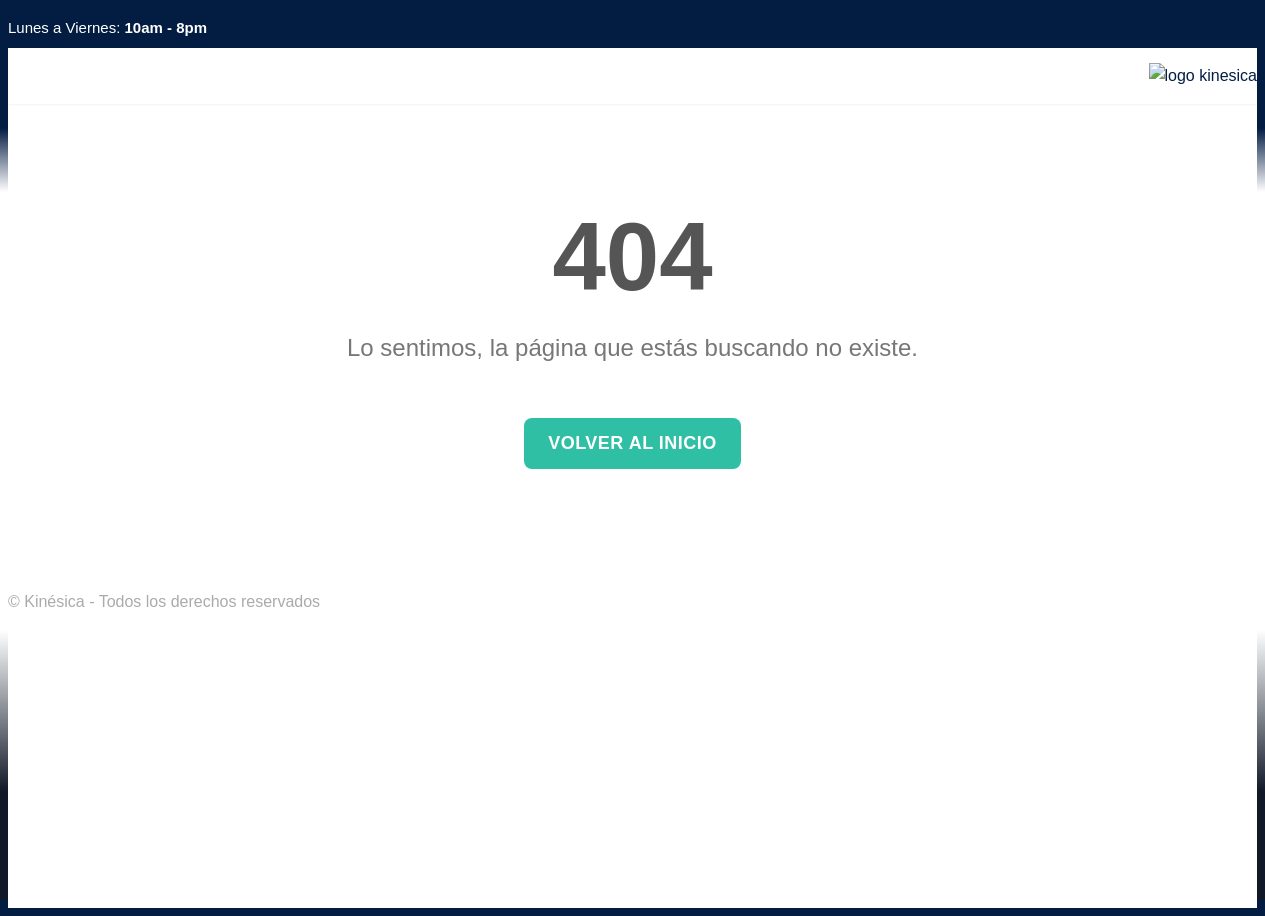
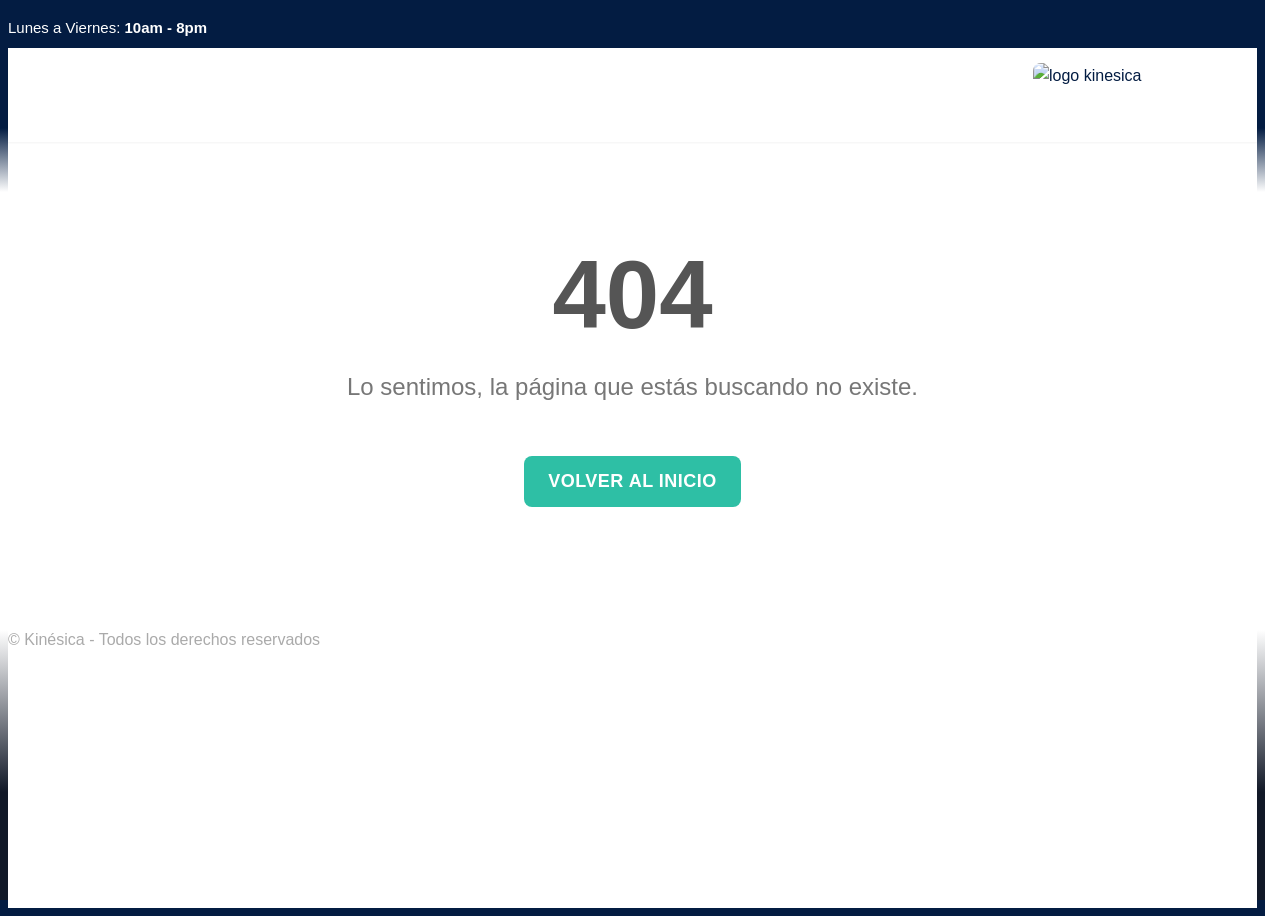

fix style on index

--- a/css/style.css
+++ b/css/style.css
@@ -629,6 +629,34 @@ label {}
   /* Add subtle shadow */
 }
 
+/* Kinesica logo link styles for smooth click and focus states */
+.header a:has(img) {
+  display: inline-block;
+  vertical-align: middle;
+  outline: none;
+  border-radius: var(--radius-md);
+  overflow: hidden;
+  transition: transform 0.2s cubic-bezier(0.4, 0, 0.2, 1);
+  -webkit-tap-highlight-color: transparent;
+}
+
+.header a:has(img):focus {
+  outline: none;
+}
+
+.header a:has(img):focus-visible {
+  outline: 3px solid rgba(0, 95, 153, 0.4);
+  outline-offset: 2px;
+}
+
+.header a:has(img):active {
+  transform: scale(0.97);
+}
+
+.header a:has(img) img {
+  display: block;
+}
+
 .header-top {
   background-color: var(--secondary-color);
   font-size: 15px;
